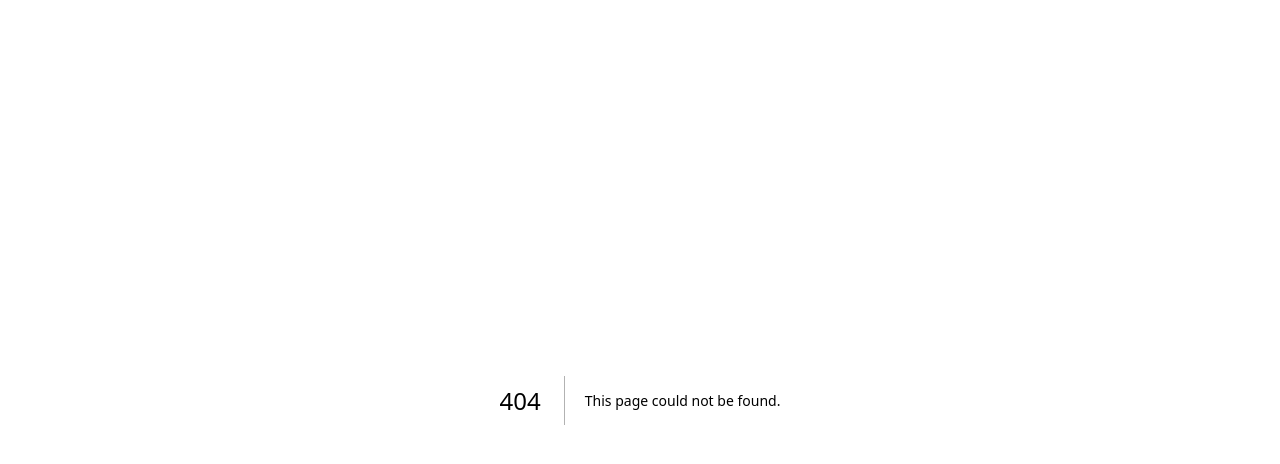
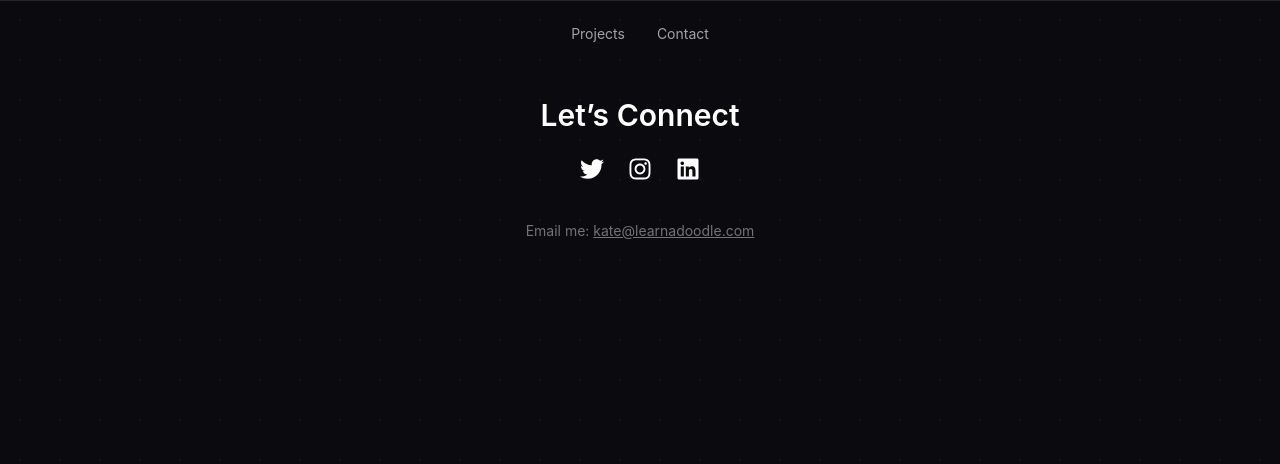
Before and after one commit to katiebaumeister/nextjspractice, a Next.js app in the folder portfolio/: page /contact in a window 1280 px wide. Before the commit this address had no page. Shown: the top 464 px of the page. Built offline with nearby package versions, Linux system fonts and the light colour scheme.

Commit message:
Create contact.js

```diff
--- /dev/null
+++ b/portfolio/pages/contact.js
@@ -0,0 +1,19 @@
+import Head from 'next/head';
+import Connect from '../components/Connect';
+import Nav from '../components/Nav';
+import Background from '../components/Background';
+
+export default function ContactPage() {
+  return (
+    <>
+      <Head>
+        <title>Contact – Kate Baumeister</title>
+      </Head>
+      <main className="relative overflow-hidden min-h-screen bg-neutral-950 text-white scroll-smooth">
+        <Background />
+        <Nav />
+        <Connect />
+      </main>
+    </>
+  );
+}
```
